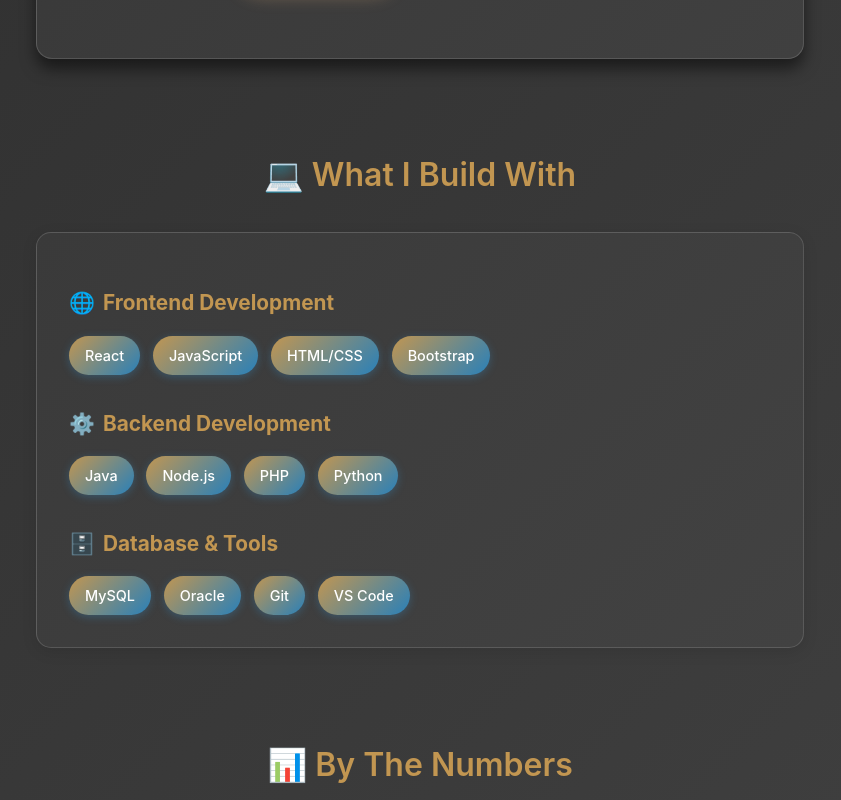
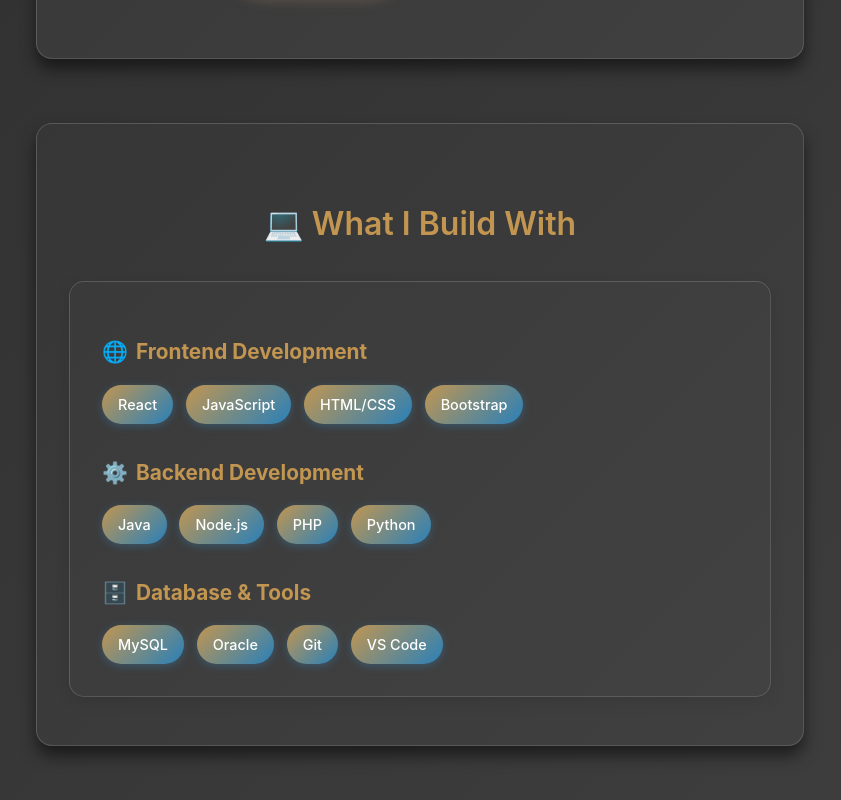
Before and after one commit to zepro2004/louis-portfolio, a React (Vite) app: page /about in a window 1280 px wide. Shown: the part 560-1360 px from the top of the page, without its empty margins (220-1061 px from the left). Built offline with nearby package versions, Linux system fonts and the light colour scheme.

Commit message:
fix: resolve linting issues and optimize performance
- Fix unused imports and React Hook violations
- Add useCallback to prevent unnecessary re-renders
- Remove orphaned exports and unused style definitions

```diff
--- a/src/components/ui/OptimizedImage.jsx
+++ b/src/components/ui/OptimizedImage.jsx
@@ -17,7 +17,7 @@
   const [isLoaded, setIsLoaded] = useState(false);
   const [isInView, setIsInView] = useState(false);
   const [imageSrc, setImageSrc] = useState('');
-  const [hasError, setHasError] = useState(false);
+  const [_hasError, setHasError] = useState(false);
   const imgRef = useRef(null);
   const isMobile = useResponsive(768);
   const isTablet = useResponsive(1024);
--- a/src/components/ui/Section.jsx
+++ b/src/components/ui/Section.jsx
@@ -1,5 +1,6 @@
-import { components, getResponsiveStyle, responsive } from '../../utils/styles';
+import { getResponsiveStyle, responsive } from '../../utils/styles';
 import { useResponsive } from '../../hooks/useResponsive';
+import { useHoverEffects } from '../../hooks/useHoverEffects';
 
 /**
  * Reusable Section component with consistent spacing and styling
@@ -9,6 +10,7 @@
   title,
   subtitle,
   wide = false, // Add wide prop for 3-column layouts
+  hover = false, // Add hover prop for card-like sections
   style = {},
   titleStyle = {},
   contentStyle = {},
@@ -16,12 +18,27 @@
   ...props
 }) {
   const isMobile = useResponsive();
+  const { card: hoverProps } = useHoverEffects();
 
-  const sectionStyle = {
+  const baseStyle = {
     marginBottom: '4rem',
     maxWidth: wide ? 'var(--container-xl)' : 'var(--container-md)',
     width: '100%',
-    padding: wide ? '0 2rem' : '0',
+    padding: wide ? '0 2rem' : '0'
+  };
+
+  // Add card-like styling when hover is enabled
+  const sectionStyle = hover ? {
+    ...baseStyle,
+    padding: '3rem 2rem',
+    background: 'var(--bg-section)',
+    borderRadius: 'var(--radius-xl)',
+    border: '1px solid var(--border-light)',
+    boxShadow: 'var(--shadow-lg)',
+    transition: 'all 0.3s ease',
+    ...style
+  } : {
+    ...baseStyle,
     ...style
   };
 
@@ -48,7 +65,12 @@
   };
 
   return (
-    <section style={sectionStyle} className={className} {...props}>
+    <section
+      style={sectionStyle}
+      className={className}
+      {...(hover ? hoverProps : {})}
+      {...props}
+    >
       {title && (
         <h2 style={{...titleResponsiveStyle, ...titleStyle}}>
           {title}
--- a/src/components/ui/index.js
+++ b/src/components/ui/index.js
@@ -1,8 +1,6 @@
-// Export all UI components for easy importing
 export { default as Button } from './Button';
 export { default as Card } from './Card';
 export { default as Section } from './Section';
-export { default as Grid, GridItem } from './Grid';
 export { default as HeroSection } from './HeroSection';
 export { default as OptimizedImage } from './OptimizedImage';
 export {
--- a/src/utils/styles.js
+++ b/src/utils/styles.js
@@ -2,7 +2,6 @@
  * Common style utilities and style objects
  */
 
-// Base layout styles
 export const layoutStyles = {
   page: {
     width: '100%',
@@ -31,7 +30,6 @@
   }
 };
 
-// Typography styles
 export const typography = {
   pageTitle: {
     fontSize: '2.5rem',
@@ -77,7 +75,6 @@
   }
 };
 
-// Component base styles
 export const components = {
   card: {
     padding: '2rem',
@@ -130,8 +127,7 @@
     boxShadow: 'var(--shadow-lg)',
     maxWidth: 'var(--container-md)',
     width: '100%',
-    transition: 'all 0.3s ease',
-    cursor: 'pointer'
+    transition: 'all 0.3s ease'
   },
 
   grid: {
@@ -152,21 +148,9 @@
       gridTemplateColumns: 'repeat(auto-fit, minmax(250px, 1fr))',
       gap: '1.5rem'
     }
-  },
-
-  skillTag: {
-    backgroundColor: 'var(--primary-color)',
-    color: 'var(--bg-primary)',
-    padding: '0.4rem 0.8rem',
-    borderRadius: '15px',
-    fontSize: '0.8rem',
-    fontWeight: '500',
-    transition: 'var(--transition-base)',
-    cursor: 'pointer'
   }
 };
 
-// Responsive utilities
 export const responsive = {
   mobile: {
     pageTitle: {
@@ -191,7 +175,6 @@
   }
 };
 
-// Animation utilities
 export const animations = {
   fadeInUp: {
     animation: 'fadeInUp 0.6s ease-out'
@@ -210,7 +193,6 @@
   }
 };
 
-// Utility functions
 export function mergeStyles(...styles) {
   return Object.assign({}, ...styles);
 }
```
